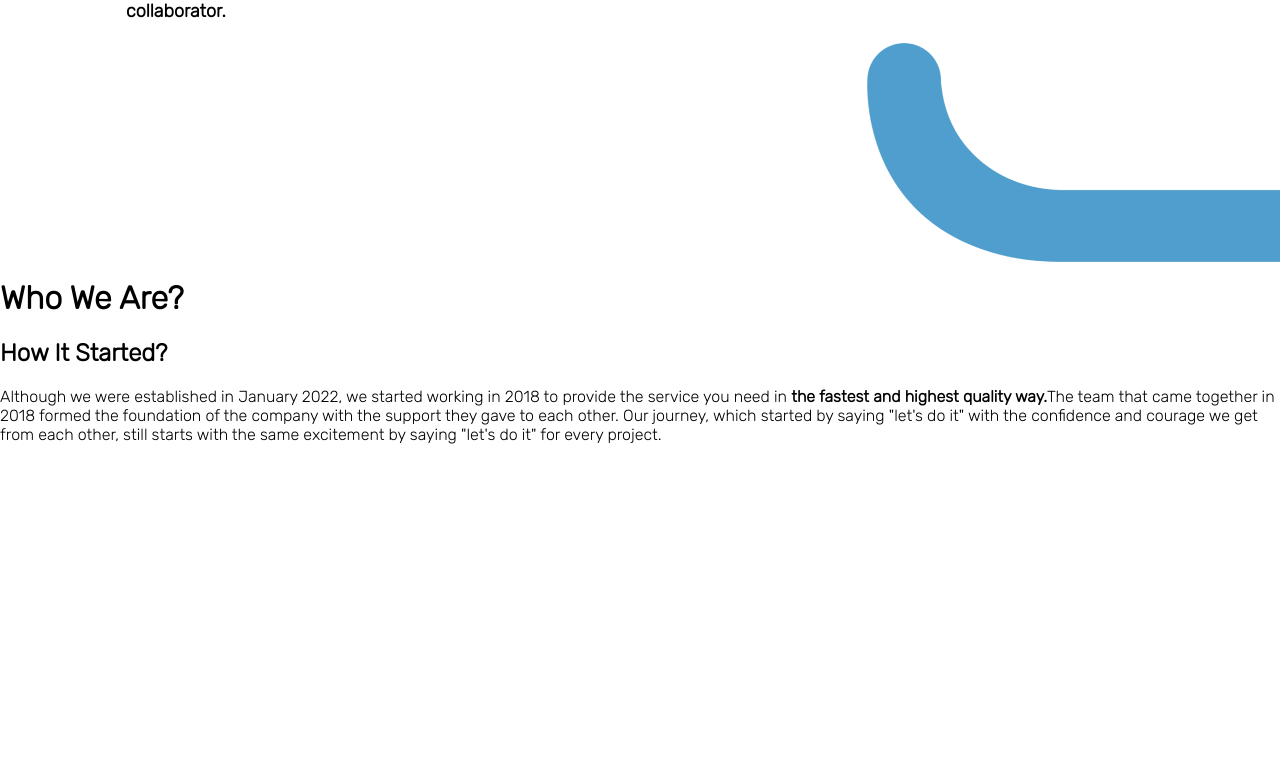
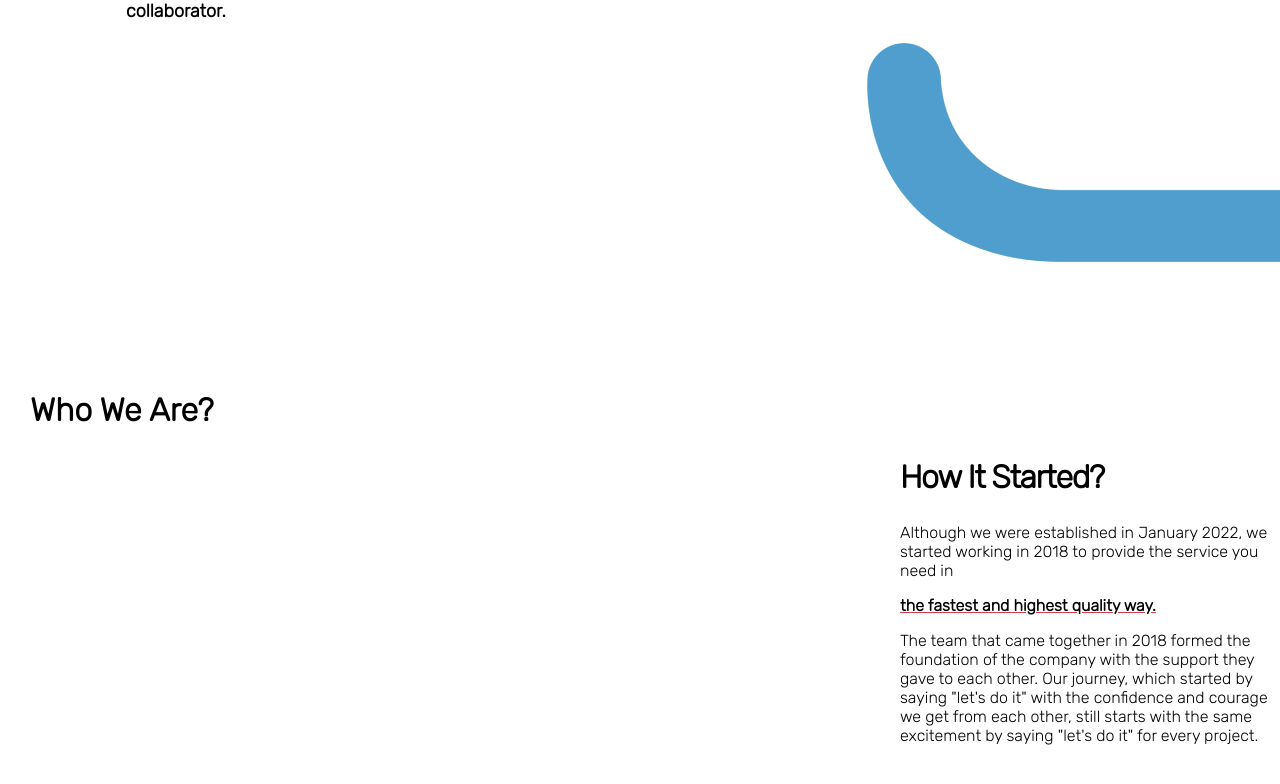
Before and after one commit to fatihkabay/qandq-project, a React (Create React App) app: page / in a window 1280 px wide. Shown: the part 546-1330 px from the top of the page. Before the commit the page ends 1006 px from the top, so only its background shows below. Built offline with nearby package versions, Linux system fonts and the light colour scheme.

Commit message:
The about page has been edited

```diff
--- a/src/pages/About/about.css
+++ b/src/pages/About/about.css
@@ -1,6 +1,27 @@
+.about-page {
+    height: 100vh;
+}
+
+.description-container {
+    margin-left: 900px
+}
+
 .title {
     font-weight: 700;
     font-size: 32px;
     line-height: 40px;
     margin-left: 30px;
+    margin-top: 132px;
 }
+
+.side-title {
+    font-weight: 700;
+    font-size: 32px;
+    line-height: 40px;
+    letter-spacing: -0.04em;
+
+}
+
+.underline {
+    text-decoration-color: #D53B4A;
+}
--- a/src/pages/About/index.tsx
+++ b/src/pages/About/index.tsx
@@ -1,20 +1,28 @@
-import React from "react";
+import "./about.css";
 
 const About = () => {
   return (
+
     <div className="about-page">
       <h1 className="title">Who We Are?</h1>
-      <h2>How It Started?</h2>
-      <span>
+      <div className="description-container">
+      <h2 className="side-title">How It Started?</h2>
+      <p>
+        <p>
         Although we were established in January 2022, we started working in 2018
-        to provide the service you need in <strong><line> the fastest and highest quality way.</line></strong>
+        to provide the service you need in</p>
+        <strong>
+          <u className="underline"> the fastest and highest quality way.</u>
+        </strong>
+        <p>
         The team that came together in 2018 formed the foundation of the company
         with the support they gave to each other. Our journey, which started by
         saying "let's do it" with the confidence and courage we get from each
         other, still starts with the same excitement by saying "let's do it" for
         every project.
-      </span>
-      <p></p>
+        </p>
+      </p>
+      </div>
     </div>
   );
 };
--- a/src/pages/Home/home.css
+++ b/src/pages/Home/home.css
@@ -31,7 +31,7 @@
     line-height: 22.5px;
 }
 
-.contact-btn {
+.contact-navigate-btn {
     background-color: #D53B4A;
     color: #F5F6F7;
     font-weight: 700;
--- a/src/pages/Home/index.tsx
+++ b/src/pages/Home/index.tsx
@@ -23,7 +23,7 @@ const Home = () => {
           </div>
           <div className="bar-and-button">
             <img className="topbar" src="./topbar.png" alt="" />
-            <button className="contact-btn">Contact Us</button>
+            <button className="contact-navigate-btn">Contact Us</button>
             <img className="lowerbar" src="./lowerbar.png" alt="" />
           </div>
         </div>
```
